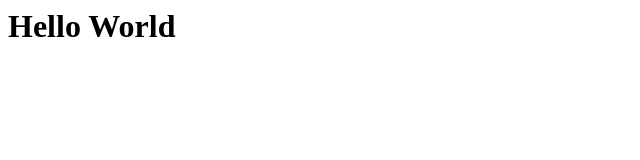
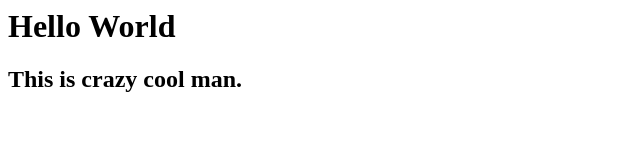
Before and after one commit to CarlosRussell13/Netlify-demo, a plain HTML site: page index.html in a window 1280 px wide. Shown: the whole page, without its empty margins (0-640 px from the left). Drawn offline with Linux system fonts and the light colour scheme.

Commit message:
Netlify cool

```diff
--- a/index.html
+++ b/index.html
@@ -1 +1,2 @@
 <h1>Hello World</h1>
+<h2>This is crazy cool man.</h2>
```
